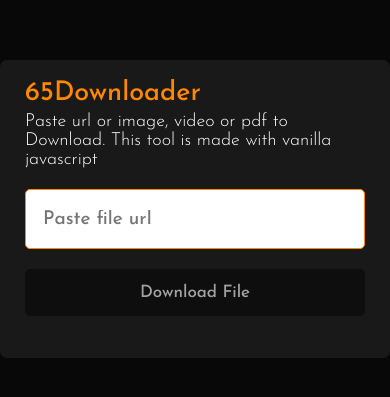
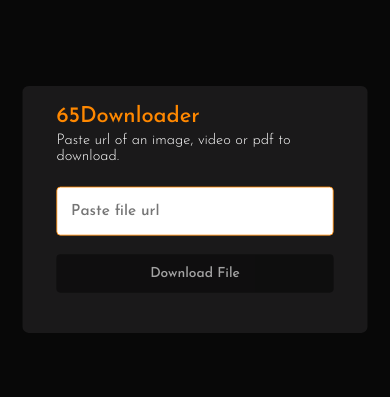
Before and after one commit to johnAndrade65/appDownloader-Javascript, a plain HTML site: page index.html in a window 390 px wide. Shown: the part 213-610 px from the top of the page. Drawn offline with Linux system fonts and the light colour scheme.

Commit message:
uptade coomments, html - css - js

```diff
--- a/assets/css/styles.css
+++ b/assets/css/styles.css
@@ -1,10 +1,14 @@
+/*Font-text import*/
 @import url('https://fonts.googleapis.com/css2?family=Josefin+Sans:wght@300;500;700&display=swap');
+
+/*General styling*/
 *{
     font-family: 'Josefin Sans', sans-serif;
     margin: 0;
     padding: 0;
     box-sizing: border-box;
 }
+/*Body*/
 body{
     display: flex;
     align-items: center;
@@ -12,12 +16,14 @@
     min-height: 100vh;
     background-color: rgb(8, 8, 8);
 }
+/*Container*/
 .wrapper{
     width: 500px;
     background-color: rgb(26, 25, 26);
     border-radius: 7px;
     padding: 20px 25px 15px;
 }
+/*Header*/
 header h1{
     font-size: 27px;
     font-weight: 500;
@@ -29,6 +35,7 @@
     font-weight: 100;
     color: #fff;
 }
+/*Input-form-to-paste-the-link*/
 form{
     margin: 20px 0 27px;
 }
@@ -44,6 +51,7 @@
 form input:focus{
     border: 2px solid rgb(255, 136, 0);;
 }
+/*button-of-the-form*/
 form button{
     opacity: 0.6;
     width: 100%;
@@ -65,3 +73,10 @@
     opacity: 1;
     pointer-events: auto;
 }
+
+/*Responsiveness*/
+@media (max-width: 600px) {
+    *{
+        transform: scale(96%);
+    }
+  }
--- a/assets/js/script.js
+++ b/assets/js/script.js
@@ -1,12 +1,15 @@
+//Variables DOM
 const fileInput = document.querySelector("input"),
 downloadBtn = document.querySelector("button");
 
+//Function will be called when the button is clicked
 downloadBtn.addEventListener("click", e => {
     e.preventDefault();
     downloadBtn.innerText = "Downloading File...";
     fetchFile(fileInput.value);
 });
 
+//This function below has the function of taking the URL of the input and downloading the value of the URL
 function fetchFile(url){
     fetch(url).then(res => res.blob()).then(file => {
         let tempUrl = URL.createObjectURL(file);
@@ -20,6 +23,7 @@
         URL.revokeObjectURL(tempUrl);
         downloadBtn.innerText = "Download File";
     }).catch(() => {
+        //If the download does not go as expected, an error message will appear.
         downloadBtn.innerText = "Download File";
         alert("Failed to download file");
     })
--- a/index.html
+++ b/index.html
@@ -11,7 +11,7 @@
     <div class="wrapper">
         <header>
             <h1>65Downloader</h1>
-            <p>Paste url or image, video or pdf to Download. This tool is made with vanilla javascript</p>
+            <p>Paste url of an image, video or pdf to download.</p>
         </header>
         <form action="#">
             <input type="url" placeholder="Paste file url" required>
```
